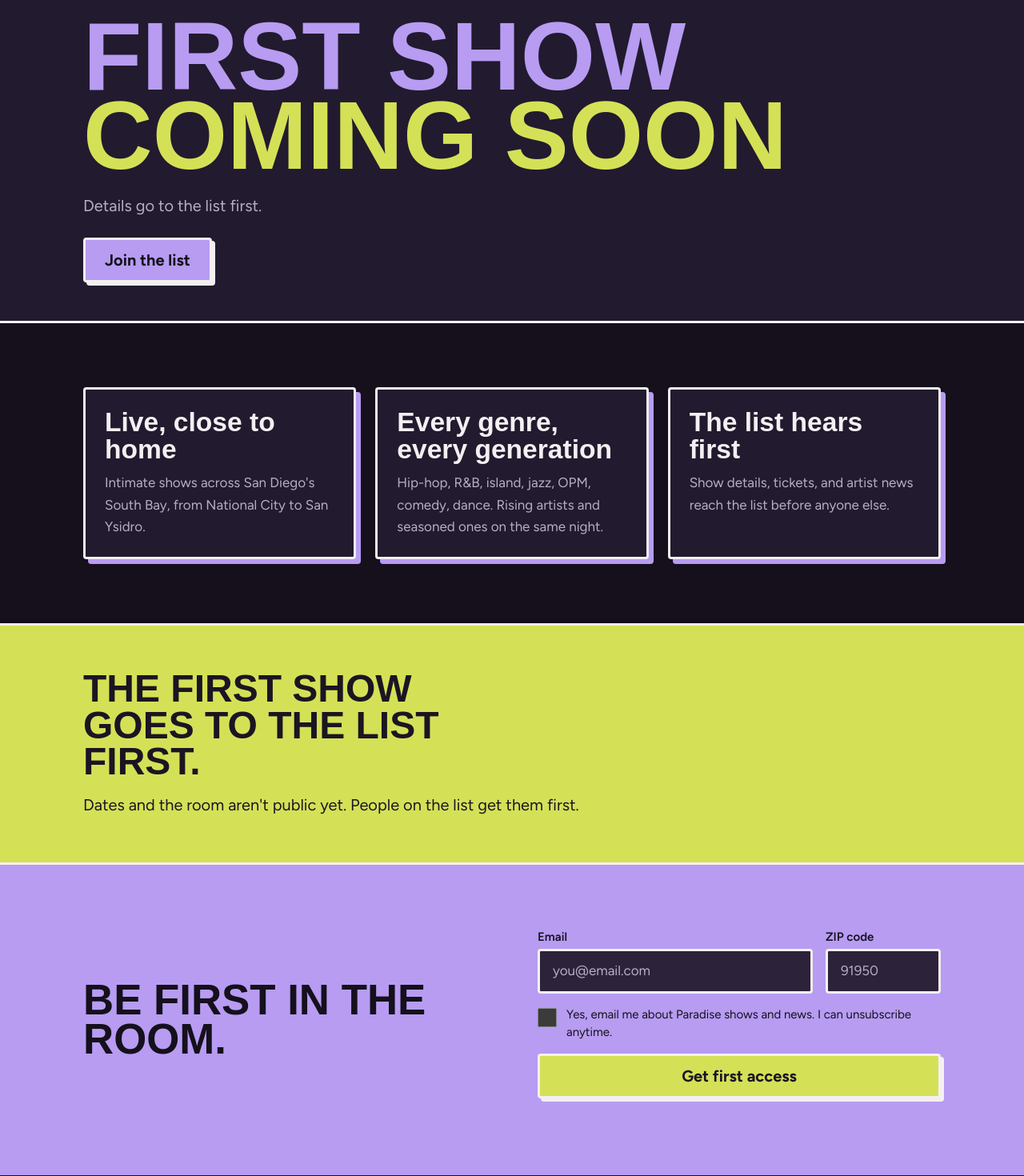
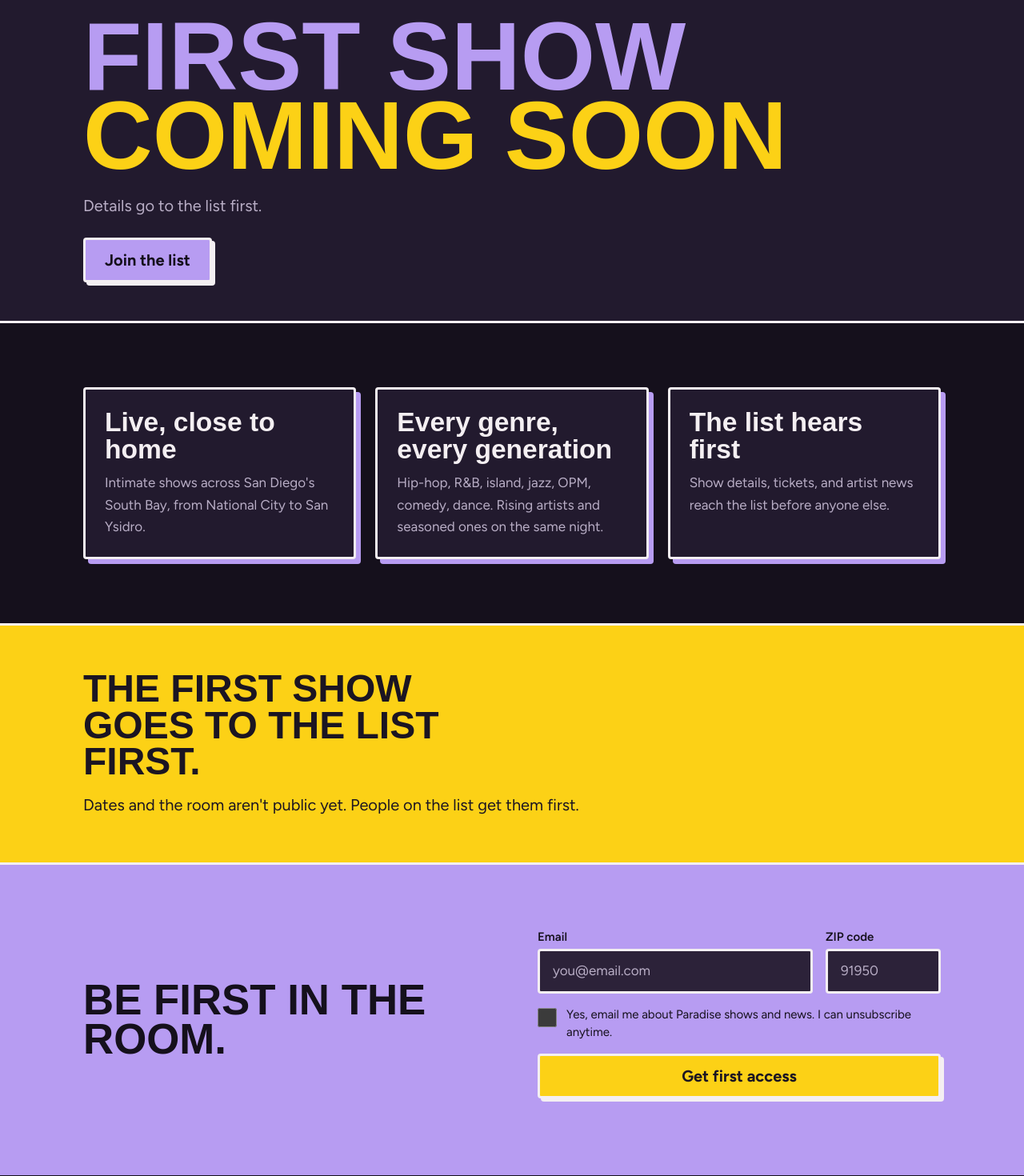
Before and after one commit to luzvimindagroup/paradise-site, a Next.js app: page / in a window 1280 px wide. Shown: the part 640-2110 px from the top of the page at 80% size. Built offline with nearby package versions, Linux system fonts and the light colour scheme; a web font is replaced by a local one.

Commit message:
Swap calamansi lime for flag-inspired gold (#fcd116); rename token to gold
Co-Authored-By: Claude Sonnet 5.5 <noreply@anthropic.com>

```diff
--- a/src/app/opengraph-image.tsx
+++ b/src/app/opengraph-image.tsx
@@ -11,7 +11,7 @@ export default function Image() {
         style={{
           width: "100%", height: "100%", display: "flex", flexDirection: "column",
           justifyContent: "space-between", background: "#15101c", padding: 72,
-          borderBottom: "24px solid #d4e157", color: "#f4eff2",
+          borderBottom: "24px solid #fcd116", color: "#f4eff2",
         }}
       >
         <div style={{ display: "flex", flexDirection: "column", fontSize: 168, lineHeight: 0.9, fontWeight: 800, color: "#b79cf2", textTransform: "uppercase", letterSpacing: -2 }}>
--- a/src/app/page.tsx
+++ b/src/app/page.tsx
@@ -70,7 +70,7 @@ export default function Home() {
           </ul>
         </section>
 
-        <section aria-labelledby="first" className="border-y-[3px] border-ink bg-lime text-on-lime">
+        <section aria-labelledby="first" className="border-y-[3px] border-ink bg-gold text-on-gold">
           <div className="mx-auto max-w-6xl px-5 py-10 sm:px-10 sm:py-14">
             <h2
               id="first"
--- a/src/components/EventHero.tsx
+++ b/src/components/EventHero.tsx
@@ -43,7 +43,7 @@ export function EventHero({ event }: { event: FeaturedEvent | null }) {
           className="font-display text-[clamp(3rem,15vw,7.5rem)] leading-[0.82] font-extrabold uppercase"
         >
           <span className="block text-primary">First show</span>
-          <span className="block text-lime">Coming soon</span>
+          <span className="block text-gold">Coming soon</span>
         </h2>
         <p className="max-w-[40ch] text-lg text-ink-soft">
           Details go to the list first.
--- a/src/components/SignupForm.tsx
+++ b/src/components/SignupForm.tsx
@@ -12,7 +12,7 @@ export function SignupForm({ onDark = false }: { onDark?: boolean }) {
 
   const field =
     "block w-full min-h-14 rounded-sm border-[3px] border-ink bg-field px-4 text-base text-ink placeholder:text-ink-soft " +
-    (onDark ? "focus-visible:outline-lime" : "");
+    (onDark ? "focus-visible:outline-gold" : "");
   const label = "mb-1 block text-sm font-semibold " + (onDark ? "text-on-primary" : "text-ink");
   const errText = onDark ? "text-on-primary underline" : "text-chili";
 
@@ -42,7 +42,7 @@ export function SignupForm({ onDark = false }: { onDark?: boolean }) {
         <input
           type="checkbox" name="consent" required
           aria-invalid={err?.field === "consent"}
-          className={"mt-0.5 size-6 shrink-0 accent-primary " + (onDark ? "focus-visible:outline-lime" : "")}
+          className={"mt-0.5 size-6 shrink-0 accent-primary " + (onDark ? "focus-visible:outline-gold" : "")}
         />
         <span>Yes, email me about Paradise shows and news. I can unsubscribe anytime.</span>
       </label>
@@ -52,7 +52,7 @@ export function SignupForm({ onDark = false }: { onDark?: boolean }) {
         className={
           "min-h-14 rounded-sm border-[3px] border-ink px-6 text-lg font-bold shadow-pop transition-transform active:translate-x-[3px] active:translate-y-[3px] active:shadow-none disabled:cursor-wait disabled:opacity-70 " +
           (onDark
-            ? "bg-lime text-on-lime focus-visible:outline-lime"
+            ? "bg-gold text-on-gold focus-visible:outline-gold"
             : "bg-primary text-on-primary hover:bg-primary-deep")
         }
       >
--- a/src/design/tokens.css
+++ b/src/design/tokens.css
@@ -3,7 +3,7 @@
   A future logo/palette swap is an edit to this file only.
   Direction: "Ube Marquee" in dark (picked by Alan). Pairs below are WCAG 2.1 AA:
   ink/paper 16.5, ink-soft/surface 7.9, primary/paper 8.1, on-primary/primary 8.1,
-  on-lime/lime 12.5, chili/paper 7.3. Lime is a fill; never use it for text on paper.
+  on-gold/gold 12.1, gold/paper 12.7, chili/paper 7.3. Gold is for fills and big display type only.
 */
 @theme {
   /* Color: dark plum base, near-white text, ONE primary (lavender), two supporting */
@@ -16,8 +16,8 @@
   --color-surface: #221a2e; /* cards */
   --color-field: #2c2239; /* inputs */
   --color-on-primary: #15101c;
-  --color-lime: #d4e157; /* calamansi, fills only */
-  --color-on-lime: #1b1522;
+  --color-gold: #fcd116; /* flag-inspired gold */
+  --color-on-gold: #1b1522;
   --color-chili: #ff7a59; /* sparingly */
 
   /* Type */
```
Also changed, not shown: 1 other file (tests, documents, lock files or other folders).
